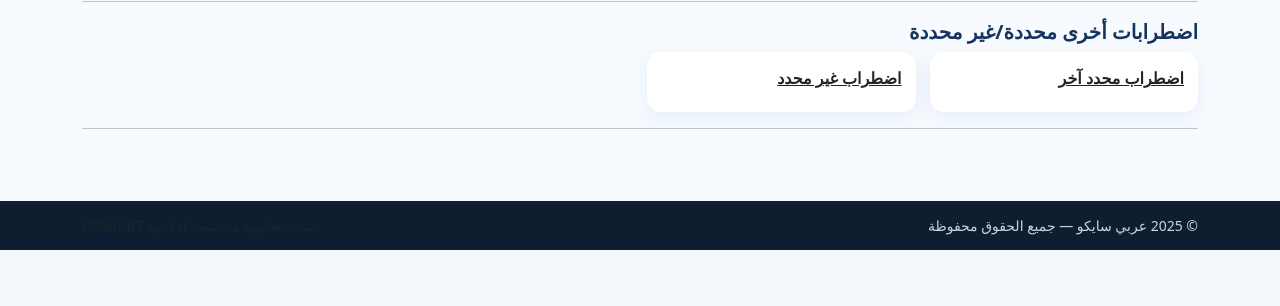
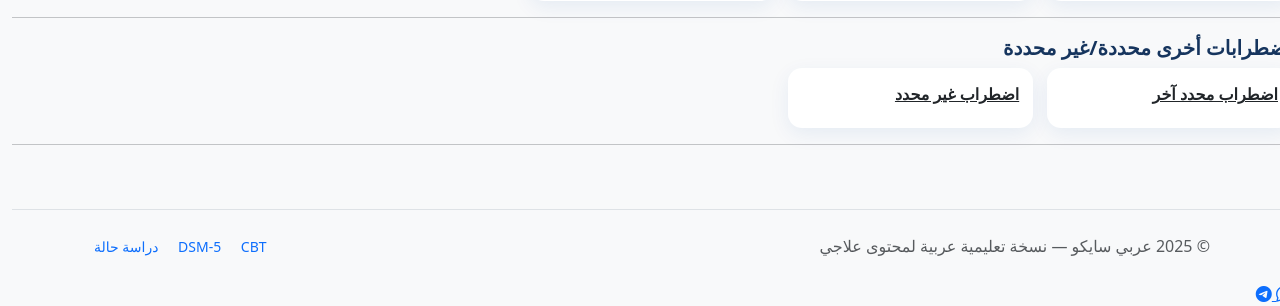
Before and after one commit to mhfh1414/arabi-psycho-site, a Flask app: page /dsm in a window 1280 px wide. Shown: the part 2480-2786 px from the top of the page. Before the commit the page ends 2730 px from the top, so only its background shows below. Run offline with Flask 3, Linux system fonts and the light colour scheme.

Commit message:
Update base.html

```diff
--- a/templates/base.html
+++ b/templates/base.html
@@ -1,22 +1,23 @@
 <!doctype html>
 <html lang="ar" dir="rtl">
 <head>
-  <meta charset="utf-8">
-  <meta name="viewport" content="width=device-width,initial-scale=1">
+  <meta charset="utf-8" />
+  <meta name="viewport" content="width=device-width, initial-scale=1" />
   <title>{% block title %}عربي سايكو{% endblock %}</title>
 
   <!-- Bootstrap RTL -->
   <link href="https://cdn.jsdelivr.net/npm/bootstrap@5.3.3/dist/css/bootstrap.rtl.min.css" rel="stylesheet">
-  <!-- Icons -->
+  <!-- أيقونات Bootstrap -->
   <link href="https://cdn.jsdelivr.net/npm/bootstrap-icons@1.11.3/font/bootstrap-icons.css" rel="stylesheet">
-  <!-- Custom -->
-  <link rel="stylesheet" href="{{ url_for('static', filename='styles.css') }}">
+  <!-- نمط مخصص -->
+  <link href="{{ url_for('static', filename='styles.css') }}" rel="stylesheet">
 </head>
-<body class="app-body">
-  <!-- NAV -->
-  <nav class="navbar navbar-expand-lg navbar-dark shadow-sm main-nav">
+<body class="bg-light">
+
+  <!-- شريط علوي -->
+  <nav class="navbar navbar-expand-lg navbar-dark bg-primary fixed-top shadow-sm">
     <div class="container">
-      <a class="navbar-brand fw-bold logo" href="{{ url_for('index') }}">🌿 عربي سايكو</a>
+      <a class="navbar-brand fw-bold" href="/">عربي سايكو</a>
 
       <button class="navbar-toggler" type="button" data-bs-toggle="collapse" data-bs-target="#mainNav">
         <span class="navbar-toggler-icon"></span>
@@ -24,55 +25,48 @@
 
       <div class="collapse navbar-collapse" id="mainNav">
         <ul class="navbar-nav me-auto mb-2 mb-lg-0">
-          <li class="nav-item"><a class="nav-link" href="{{ url_for('index') }}">الرئيسية</a></li>
-          <li class="nav-item"><a class="nav-link" href="{{ url_for('dsm_list') }}">DSM-5 (علاجي)</a></li>
-          <li class="nav-item"><a class="nav-link" href="{{ url_for('cbt') }}">CBT</a></li>
-          <li class="nav-item"><a class="nav-link" href="{{ url_for('case_study') }}">دراسة حالة</a></li>
-          <li class="nav-item"><a class="nav-link" href="{{ url_for('tests') }}">الاختبارات</a></li>
+          <li class="nav-item"><a class="nav-link" href="/">الرئيسية</a></li>
+          <li class="nav-item"><a class="nav-link" href="/cbt">CBT</a></li>
+          <li class="nav-item"><a class="nav-link" href="/dsm">DSM-5</a></li>
+          <li class="nav-item"><a class="nav-link" href="/tests">الاختبارات</a></li>
+          <li class="nav-item"><a class="nav-link" href="/case">دراسة حالة</a></li>
         </ul>
 
-        <!-- Search (يسار) -->
-        <form class="d-flex" role="search" action="{{ url_for('dsm_list') }}" method="get">
-          <input class="form-control form-control-sm search-input" name="q" type="search" placeholder="ابحث في DSM…">
-          <button class="btn btn-sm btn-outline-light ms-2"><i class="bi bi-search"></i></button>
+        <!-- بحث سريع يوجّه إلى /dsm -->
+        <form class="d-flex" role="search" action="/dsm" method="get">
+          <input class="form-control me-2" type="search" name="q" placeholder="ابحث في اضطرابات DSM-5" aria-label="Search">
+          <button class="btn btn-outline-light" type="submit"><i class="bi bi-search"></i></button>
         </form>
       </div>
     </div>
   </nav>
 
-  <!-- HERO مختصر في الصفحة الرئيسية فقط -->
-  {% if request.endpoint == 'index' %}
-  <header class="hero">
-    <div class="container text-center">
-      <h1 class="display-6 fw-bold mb-3">صحتك النفسية أولويتنا</h1>
-      <p class="lead mb-4">منصة علاجية مبسّطة تعتمد DSM-5 و تقنيات CBT، بالعربية.</p>
-      <div class="d-flex gap-2 justify-content-center">
-        <a class="btn btn-light btn-lg" href="{{ url_for('dsm_list') }}"><i class="bi bi-journal-medical me-1"></i> ابدأ علاج DSM-5</a>
-        <a class="btn btn-outline-light btn-lg" href="{{ url_for('cbt') }}"><i class="bi bi-brightness-high me-1"></i> بروتوكول CBT</a>
-      </div>
-    </div>
-  </header>
-  {% endif %}
-
-  <main class="container py-4">
+  <!-- محتوى الصفحات -->
+  <main class="py-5 mt-5">
     {% block content %}{% endblock %}
   </main>
 
-  <footer class="app-footer">
-    <div class="container d-flex justify-content-between small">
-      <span>© 2025 عربي سايكو — جميع الحقوق محفوظة</span>
-      <span class="text-muted">نسخة تعليمية مخصصة لعلاجية DSM/CBT</span>
+  <!-- ذيل الصفحة -->
+  <footer class="border-top py-4">
+    <div class="container d-flex flex-wrap gap-2 justify-content-between align-items-center">
+      <div class="text-muted">© 2025 عربي سايكو — نسخة تعليمية عربية لمحتوى علاجي</div>
+      <div class="small">
+        <a class="text-decoration-none me-3" href="/dsm">DSM-5</a>
+        <a class="text-decoration-none me-3" href="/cbt">CBT</a>
+        <a class="text-decoration-none" href="/case">دراسة حالة</a>
+      </div>
     </div>
   </footer>
 
-  <!-- واتساب / تيليجرام عائمة -->
-  <a class="fab fab-whatsapp" href="https://wa.me/000000000000" target="_blank" aria-label="واتساب">
+  <!-- أزرار تواصل عائمة -->
+  <a class="floating-btn whatsapp" href="https://wa.me/966000000000" target="_blank" aria-label="WhatsApp">
     <i class="bi bi-whatsapp"></i>
   </a>
-  <a class="fab fab-telegram" href="https://t.me/your_username" target="_blank" aria-label="تيليجرام">
+  <a class="floating-btn telegram" href="https://t.me/your_channel" target="_blank" aria-label="Telegram">
     <i class="bi bi-telegram"></i>
   </a>
 
   <script src="https://cdn.jsdelivr.net/npm/bootstrap@5.3.3/dist/js/bootstrap.bundle.min.js"></script>
+  {% block scripts %}{% endblock %}
 </body>
 </html>
```
